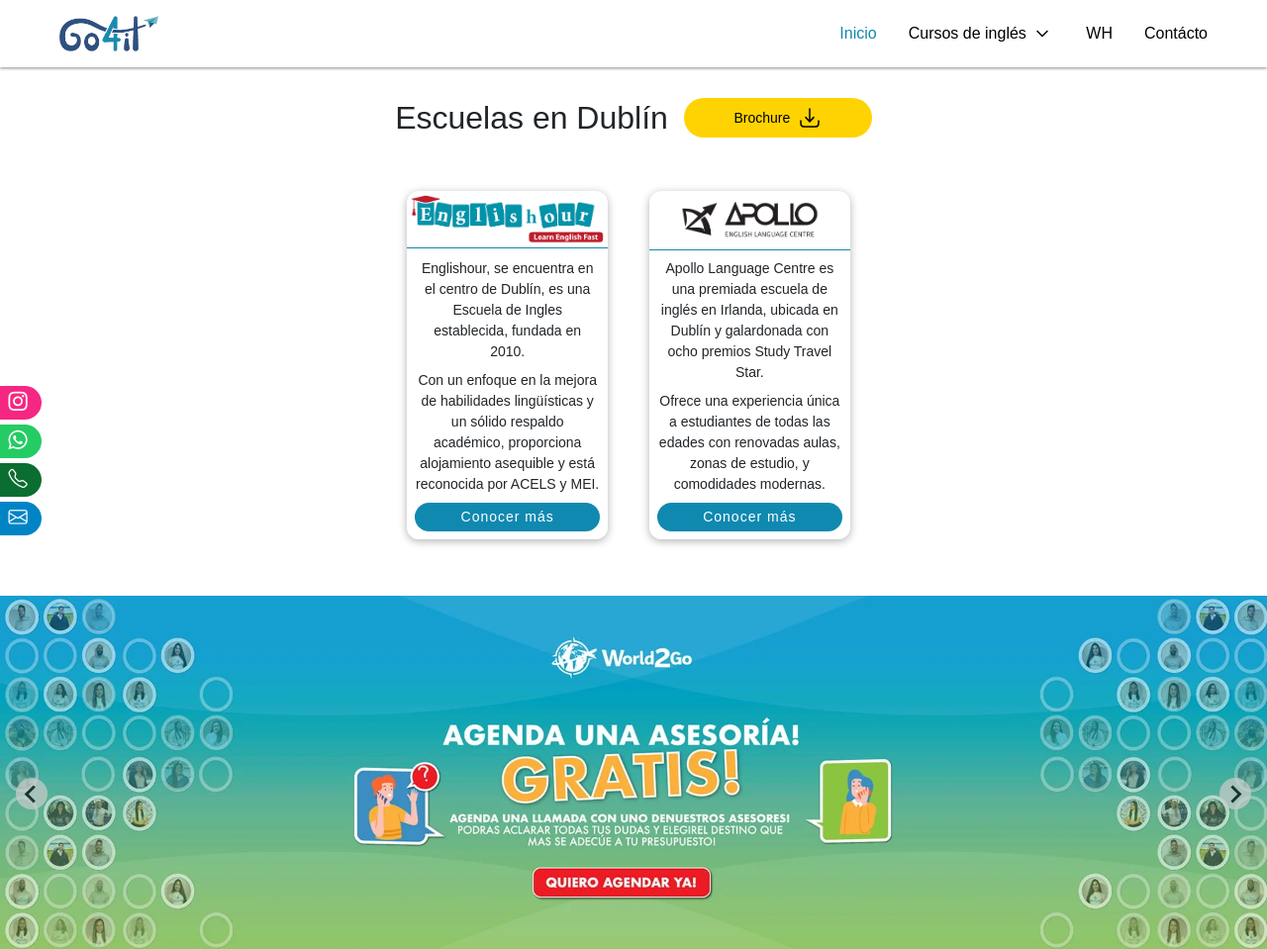
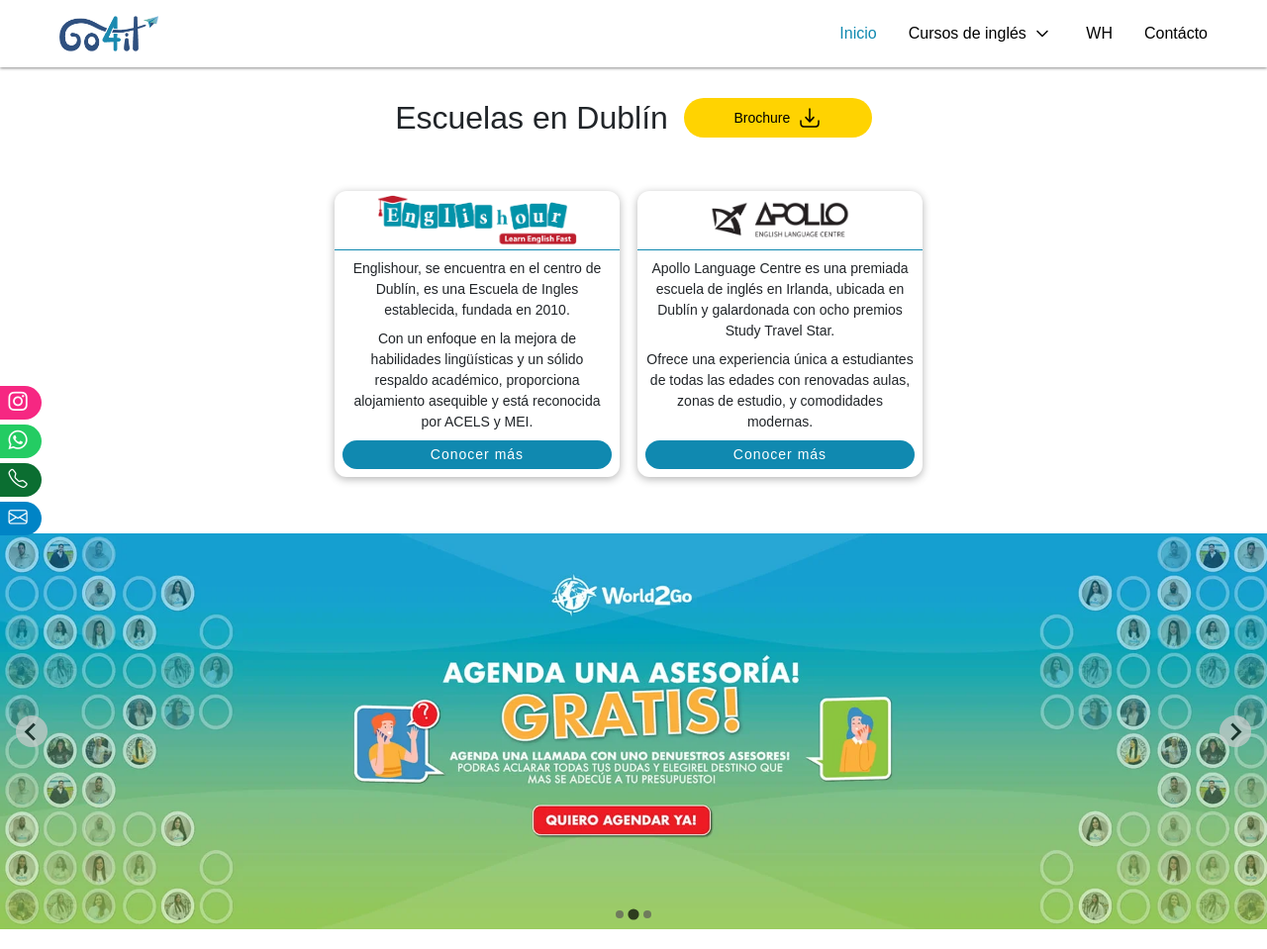
Before and after one commit to Fdiazg/go4it-2, a plain HTML site: page irlanda/dublin.html in a window 1280 px wide. Shown: the top 959 px of the page at 99% size. Drawn offline with nearby package versions, Linux system fonts and the light colour scheme; a web font is replaced by a local one.

Commit message:
[FIX]limerick splide

```diff
--- a/css/escuelas.css
+++ b/css/escuelas.css
@@ -377,8 +377,8 @@
 @media (min-width: 768px) {
   .list-ciudad {
     display: flex !important;
-    gap: 2rem;
-    justify-content: center;
+    gap: .5rem;
+    /* justify-content: center; */
 
   }
 }
--- a/js/splides_go4it.js
+++ b/js/splides_go4it.js
@@ -230,7 +230,7 @@
 
 document.addEventListener('DOMContentLoaded', function () {
     new Splide('#splide-ciudades-dublin', {
-        perPage: 3,
+        perPage: 2,
         gap: 10,
         pagination: false,
         arrows: false,
@@ -268,7 +268,7 @@
         breakpoints: {
             1024: {
                 destroy: false,
-                perPage: 3,
+                perPage: 2,
                 gap: 10,
                 pagination: false,
                 arrows: false,
```
